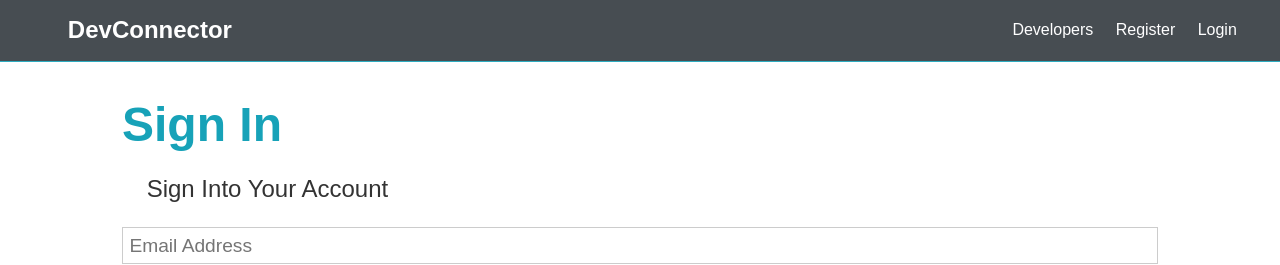
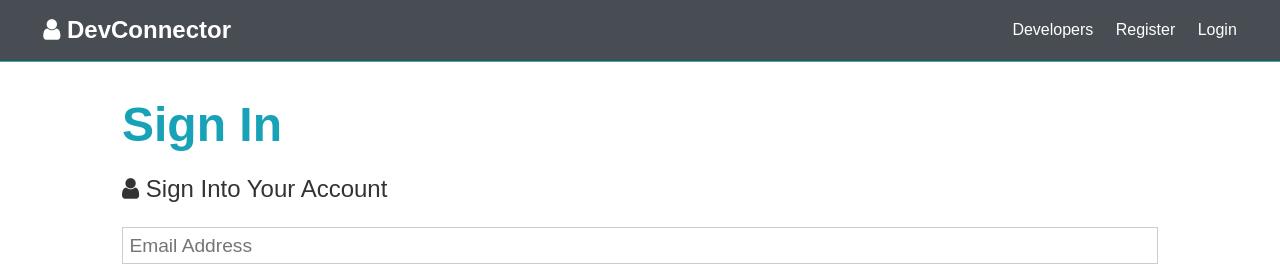
Before and after one commit to dukewellington61/brad_traversy_devconnector, a React (Create React App) app in the folder client/: page /login in a window 1280 px wide. Shown: the top 265 px of the page. Built offline with nearby package versions, Linux system fonts and the light colour scheme; no server answers.

Commit message:
45. Profile Reducer & Get Current Profile.2

```diff
--- a/client/public/index.html
+++ b/client/public/index.html
@@ -14,6 +14,12 @@
       rel="stylesheet"
       href="https://cdnjs.cloudflare.com/ajax/libs/font-awesome/4.7.0/css/font-awesome.min.css"
     />
+    <!-- <link
+      href="https://stackpath.bootstrapcdn.com/font-awesome/4.7.0/css/font-awesome.min.css"
+      rel="stylesheet"
+      integrity="sha384-wvfXpqpZZVQGK6TAh5PVlGOfQNHSoD2xbE+QkPxCAFlNEevoEH3Sl0sibVcOQVnN"
+      crossorigin="anonymous"
+    /> -->
     <link rel="manifest" href="%PUBLIC_URL%/manifest.json" />
 
     <title>Welcome To DevConnector</title>
--- a/client/src/components/auth/Login.js
+++ b/client/src/components/auth/Login.js
@@ -29,7 +29,7 @@ const Login = ({ login, isAuthenticated }) => {
     <Fragment>
       <h1 className="large text-primary">Sign In</h1>
       <p className="lead">
-        <i className="fas fa-user"></i> Sign Into Your Account
+        <i className="fa fa-user"></i> Sign Into Your Account
       </p>
       <form className="form" onSubmit={(e) => onSubmit(e)}>
         <div className="form-group">
--- a/client/src/components/layout/Navbar.js
+++ b/client/src/components/layout/Navbar.js
@@ -9,8 +9,14 @@ const Navbar = ({ auth: { isAuthenticated, loading }, logout }) => {
   const authLinks = (
     <ul>
       <li>
+        <Link to="/dashboard">
+          <i className="fa fa-user"></i>{" "}
+          <span className="hide-sm">Dashboard</span>
+        </Link>
+      </li>
+      <li>
         <a onClick={logout} to="#!">
-          <i className="fas.fa-sign-out-alt"></i>
+          <i class="fa fa-ban"></i>
           <span className="hide-sm">Logout</span>
         </a>
       </li>
@@ -34,7 +40,7 @@ const Navbar = ({ auth: { isAuthenticated, loading }, logout }) => {
     <nav className="navbar bg-dark">
       <h1>
         <Link to="/">
-          <i className="fas fa-user" /> DevConnector
+          <i className="fa fa-user" /> DevConnector
         </Link>
       </h1>
       {!loading && (
--- a/package.json
+++ b/package.json
@@ -17,6 +17,7 @@
     "config": "^3.3.1",
     "express": "^4.17.1",
     "express-validator": "^6.4.0",
+    "font-awesome": "^4.7.0",
     "gravatar": "^1.8.0",
     "jsonwebtoken": "^8.5.1",
     "moment": "^2.24.0",
```
Also changed, not shown: client/src/index.js (+5 -5 lines), 2 other files (tests, documents, lock files or other folders).
